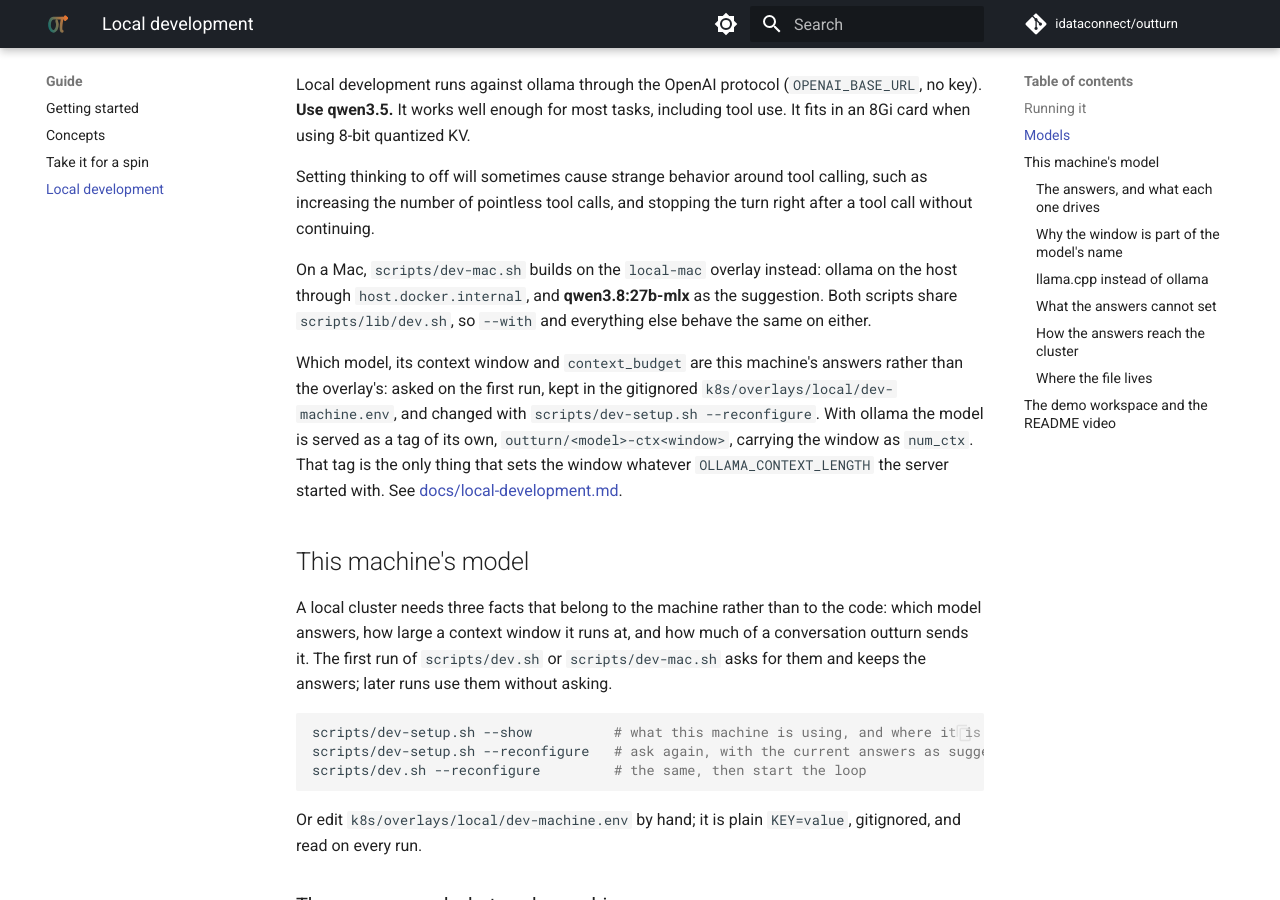
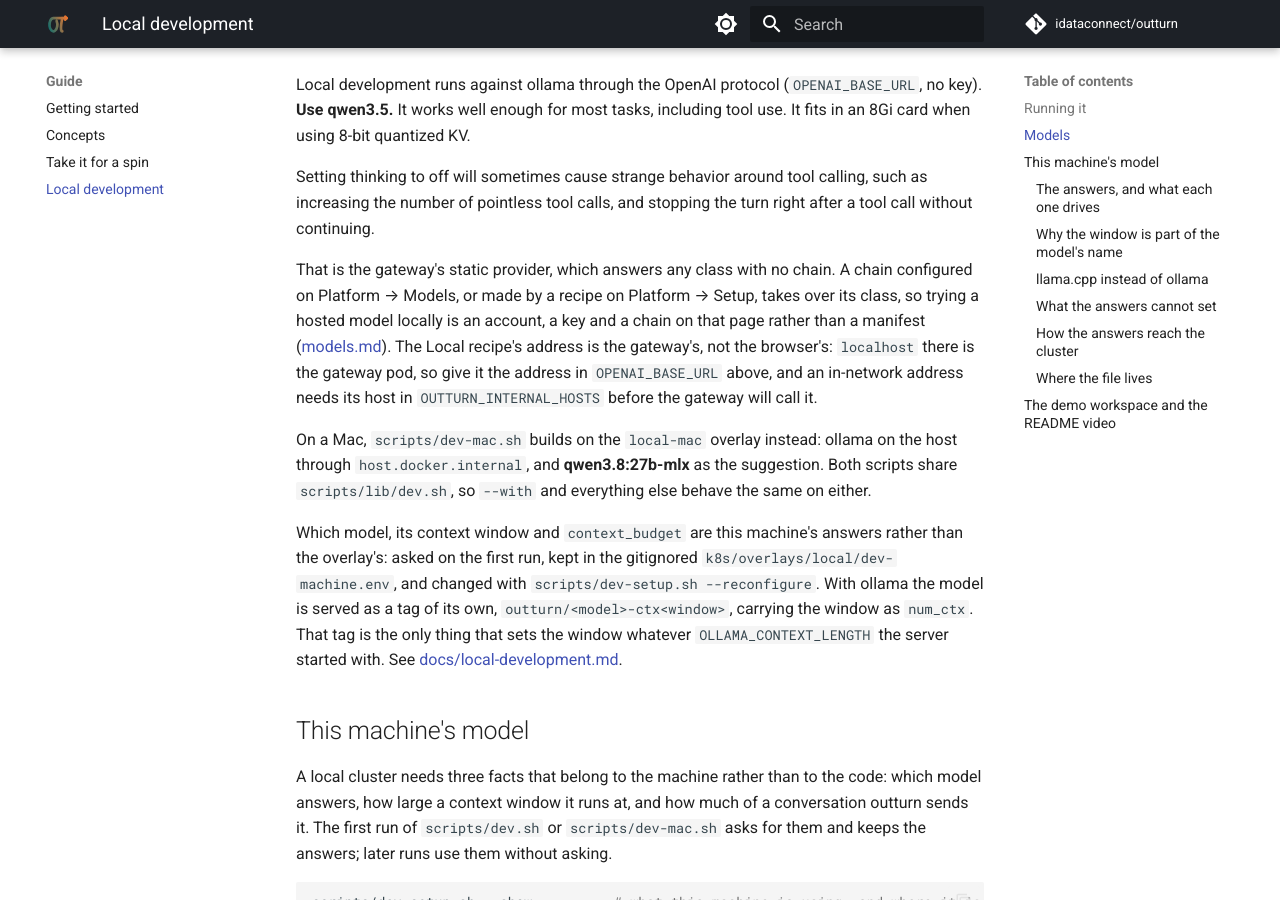
Before and after one commit to idataconnect/outturn, an MkDocs documentation site: the page built from docs/local-development.md, in a window 1280 px wide and 900 px high, scrolled down 1459 px. Built offline with MkDocs 1.6.1 and Material for MkDocs 9.7.7, drawn with Linux system fonts in a browser that asks for light colours; comment, search, counter and statistics services are not loaded.

Commit message:
Say how local development meets chains, and where the Local recipe points
Co-Authored-By: Claude Opus 5.5 <noreply@anthropic.com>

```diff
--- a/docs/local-development.md
+++ b/docs/local-development.md
@@ -75,6 +75,15 @@ KV.
 Setting thinking to off will sometimes cause strange behavior around tool
 calling, such as increasing the number of pointless tool calls, and stopping
 the turn right after a tool call without continuing.
+
+That is the gateway's static provider, which answers any class with no
+chain. A chain configured on Platform → Models, or made by a recipe on
+Platform → Setup, takes over its class, so trying a hosted model locally is
+an account, a key and a chain on that page rather than a manifest
+([models.md](models.md)). The Local recipe's address is the gateway's, not
+the browser's: `localhost` there is the gateway pod, so give it the address
+in `OPENAI_BASE_URL` above, and an in-network address needs its host in
+`OUTTURN_INTERNAL_HOSTS` before the gateway will call it.
 
 On a Mac, `scripts/dev-mac.sh` builds on the `local-mac` overlay instead:
 ollama on the host through `host.docker.internal`, and **qwen3.8:27b-mlx** as
```
